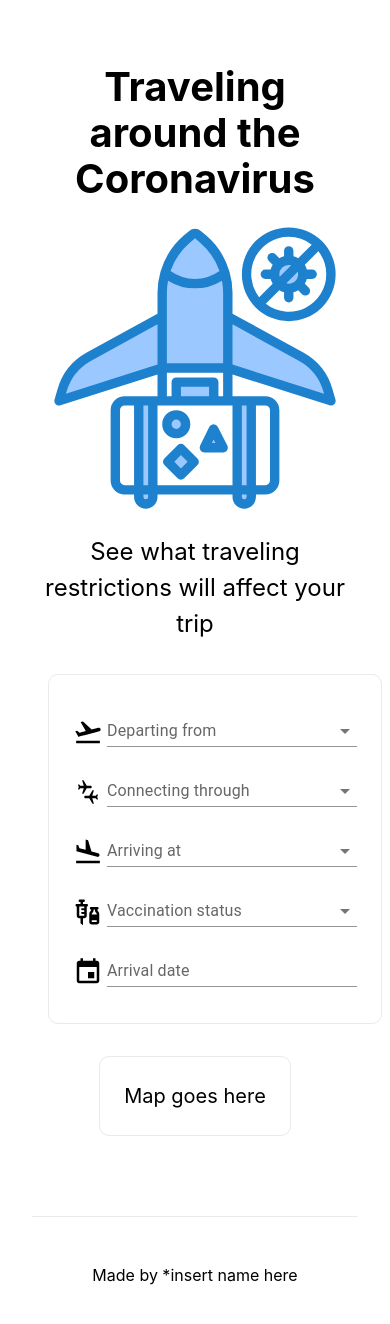
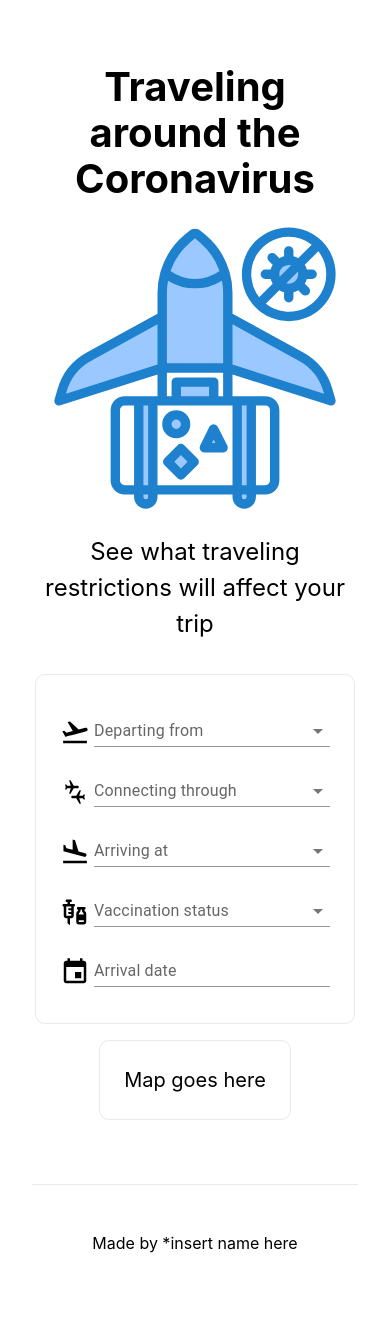
Before and after one commit to Gazwai/covid19-travel-restrictions, a Next.js app: page / in a window 390 px wide. Shown: the top 1324 px of the page. After the commit the page ends 1301 px from the top, so only its background shows below. Built offline with nearby package versions, Linux system fonts and the light colour scheme.

Commit message:
datepicker now always in mobile mode

```diff
--- a/components/basic-date-picker.js
+++ b/components/basic-date-picker.js
@@ -2,14 +2,14 @@ import * as React from 'react';
 import TextField from '@mui/material/TextField';
 import { AdapterDateFns } from '@mui/x-date-pickers/AdapterDateFns';
 import { LocalizationProvider } from '@mui/x-date-pickers/LocalizationProvider';
-import { DatePicker } from '@mui/x-date-pickers/DatePicker';
+import { MobileDatePicker } from '@mui/x-date-pickers/MobileDatePicker';
 
 export default function BasicDatePicker() {
   const [value, setValue] = React.useState(null);
 
   return (
     <LocalizationProvider dateAdapter={AdapterDateFns}>
-      <DatePicker
+      <MobileDatePicker
         label="Arrival date"
         value={value}
         onChange={(newValue) => {
--- a/styles/Home.module.css
+++ b/styles/Home.module.css
@@ -75,7 +75,7 @@
 }
 
 .card {
-  margin: 1rem;
+  margin-top: 1rem;
   padding: 1.5rem;
   text-align: left;
   color: inherit;
@@ -83,7 +83,7 @@
   border: 1px solid #eaeaea;
   border-radius: 10px;
   transition: color 0.15s ease, border-color 0.15s ease;
-  /* max-width: 300px; */
+  max-width: 320px;
 }
 
 /* .card:hover,
```
